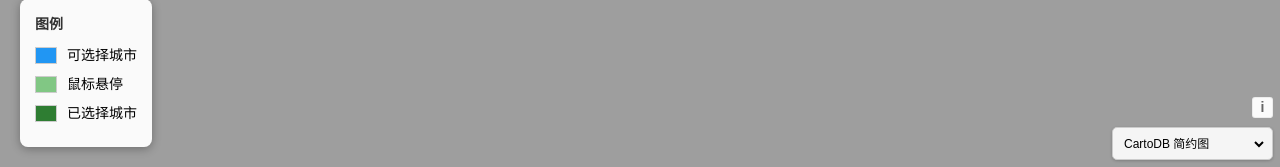
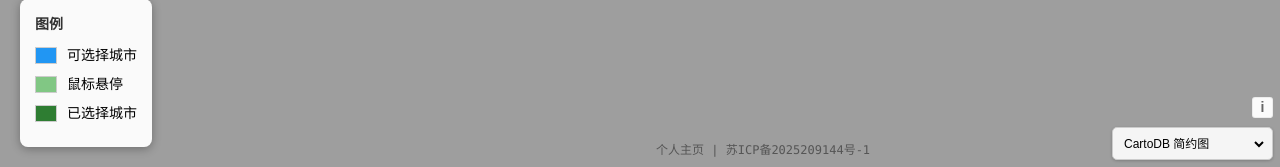
Before and after one commit to youtian95/CNCityRisk-web, a Flask app: page / in a window 1280 px wide. Shown: the part 633-800 px from the top of the page. Run offline with Flask 3, Linux system fonts and the light colour scheme; data that the repository does not hold is empty; parts of the project's set-up code (start-up, migrations or seed data) failed here and were passed over.

Commit message:
添加备案号

```diff
--- a/CNCityRiskWeb/static/style.css
+++ b/CNCityRiskWeb/static/style.css
@@ -68,3 +68,23 @@ input[type="submit"]:hover {
 h3 {
     margin: 10px 0;
 }
+
+.site-footer {
+    position: absolute;
+    bottom: 0;
+    left: 50%;
+    padding: 8px 16px;
+    text-align: center;
+    font-size: 12px;
+    color: #555;
+    z-index: 1000;
+}
+
+.site-footer a {
+    color: inherit;
+    text-decoration: none;
+}
+
+.site-footer a:hover {
+    text-decoration: underline;
+}
--- a/CNCityRiskWeb/templates/base.html
+++ b/CNCityRiskWeb/templates/base.html
@@ -15,8 +15,10 @@
         <div class="alert">{{ message }}</div>
     {% endfor %}
     {% block content %}{% endblock %}
-    <!-- <footer>
-        <small>&copy; 2018 <a href="https://helloflask.com/book/3">HelloFlask</a></small>
-	</footer> -->
+    <footer class="site-footer">
+        <a href="https://youtian95.cn" target="_blank" rel="noopener noreferrer">个人主页</a>
+        <span class="divider">|</span>
+        <a href="https://beian.miit.gov.cn/" target="_blank" rel="noopener noreferrer">苏ICP备2025209144号-1</a>
+    </footer>
 </body>
 </html>
```
